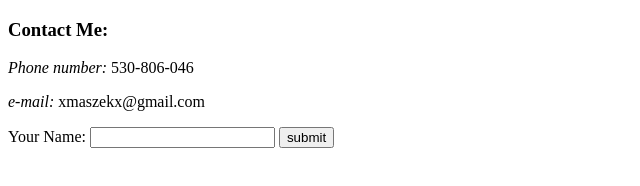
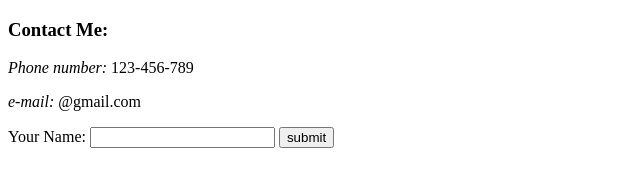
Before and after one commit to GargulecMizerion/cv-kurs, a plain HTML site: page contact.html in a window 1280 px wide. Shown: the full height of the page, 0-640 px from the left. Drawn offline with Linux system fonts and the light colour scheme.

Commit message:
Update contact.html

```diff
--- a/contact.html
+++ b/contact.html
@@ -8,8 +8,8 @@
 </head>
 <body>
     <h3>Contact Me:</h3>
-    <p><i>Phone number:</i> 530-806-046</p>
-    <p><i>e-mail:</i> xmaszekx@gmail.com</p>
+    <p><i>Phone number:</i> 123-456-789</p>
+    <p><i>e-mail:</i> @gmail.com</p>
 
     <form action="index.html" method="post">
         <label for="name">Your Name:</label>
```
